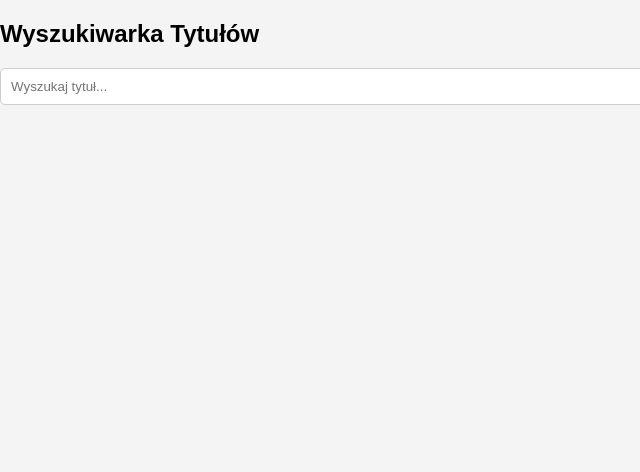
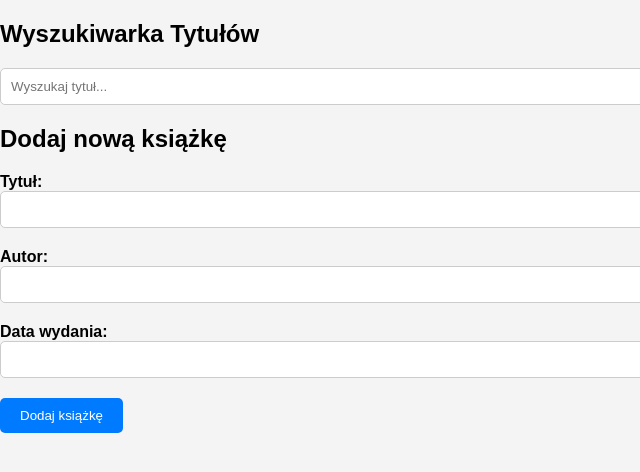
Before and after one commit to mariuszwronski/projekt_grupowyKWM, a Flask app: page /search in a window 1320 px wide; the page is wider, and only the part inside the window is pictured. Shown: the top 472 px of that part, without its empty margins (0-640 px from the left). Run offline with Flask 3, Linux system fonts and the light colour scheme.

Commit message:
Zmiany w search'u by obsługiwał nowo dodany kod w Mainie

```diff
--- a/templates/search.html
+++ b/templates/search.html
@@ -15,6 +15,22 @@
                 <li>{{ book.title }} - {{ book.author }}</li>
             {% endfor %}
         </ul>
+        <h2>Dodaj nową książkę</h2>
+        <form action="/add_book" method="post">
+            <div class="form-group">
+                <label for="title">Tytuł:</label>
+                <input type="text" id="title" name="title" required>
+            </div>
+            <div class="form-group">
+                <label for="author">Autor:</label>
+                <input type="text" id="author" name="author" required>
+            </div>
+            <div class="form-group">
+                <label for="release_date">Data wydania:</label>
+                <input type="text" id="release_date" name="release_date">
+            </div>
+            <button type="submit">Dodaj książkę</button>
+        </form>
     </div>
 </body>
 </html>
```
